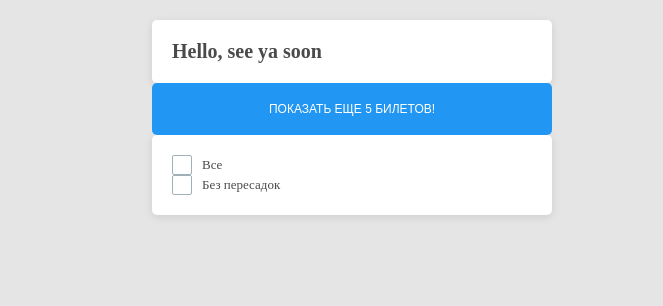
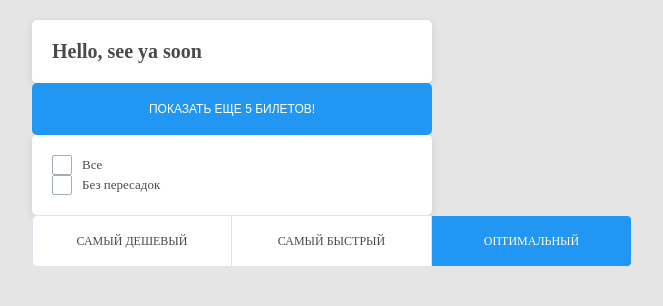
Before and after one commit to yurimikushov/airline-tickets, a React (Create React App) app: page / in a window 1280 px wide. Shown: the top 306 px of the page, without its empty margins (308-971 px from the left). Built offline with nearby package versions, Linux system fonts and the light colour scheme.

Commit message:
feat: add `Tabs` component

```diff
--- a/package.json
+++ b/package.json
@@ -10,6 +10,7 @@
   },
   "dependencies": {
     "classnames": "^2.3.1",
+    "nanoid": "^3.1.23",
     "react": "^17.0.2",
     "react-dom": "^17.0.2"
   },
--- a/src/App.tsx
+++ b/src/App.tsx
@@ -1,12 +1,25 @@
 import { useState } from 'react'
-import { Button, Card, Checkbox } from './components'
+import { Button, Card, Checkbox, Tabs } from './components'
 import './App.css'
 
 const App = () => {
   const [checked, setChecked] = useState<boolean>(false)
+  const [tabs, setTabs] = useState([
+    { title: 'Самый дешевый', checked: false },
+    { title: 'Самый быстрый', checked: false },
+    { title: 'Оптимальный', checked: true },
+  ])
+
+  const onSwitchHandler = (title: string) =>
+    setTabs((tabs) =>
+      tabs.map((tab) => {
+        tab.checked = tab.title === title
+        return tab
+      })
+    )
 
   return (
-    <div style={{ padding: '20px', maxWidth: '400px', margin: '0 auto' }}>
+    <div style={{ padding: '20px 0', maxWidth: '600px', margin: '0 auto' }}>
       <Card style={{ width: '400px', padding: '20px' }}>
         <div className='greeting'>Hello, see ya soon</div>
       </Card>
@@ -29,6 +42,7 @@ const App = () => {
           }}
         />
       </Card>
+      <Tabs tabs={tabs} onSwitch={onSwitchHandler} />
     </div>
   )
 }
--- /dev/null
+++ b/src/components/Tabs/Tab/Tab.css
@@ -0,0 +1,57 @@
+.tab {
+  width: 100%;
+}
+
+.tab input {
+  position: absolute;
+
+  width: 0;
+  height: 0;
+}
+
+.tab label {
+  display: flex;
+  align-items: center;
+  justify-content: center;
+
+  height: 100%;
+
+  padding: 0.9375rem;
+
+  transition: background-color 0.2s;
+
+  text-align: center;
+
+  text-transform: uppercase;
+
+  color: var(--color-black);
+
+  border: solid var(--color-gray-2);
+  border-width: 1px 1px 1px 0;
+  background-color: var(--color-white);
+
+  font-size: 0.75rem;
+  line-height: 1.25rem;
+}
+
+.tab label:hover {
+  background-color: var(--color-white-hover);
+}
+
+.tab:first-child label {
+  border-width: 1px;
+  border-radius: 5px 0 0 5px;
+}
+
+.tab:last-child label {
+  border-radius: 0 5px 5px 0;
+}
+
+.tab input:checked + label {
+  color: var(--color-white);
+  background-color: var(--color-primary);
+}
+
+.tab input:checked + label:hover {
+  background-color: var(--color-primary-hover);
+}
--- /dev/null
+++ b/src/components/Tabs/Tab/Tab.tsx
@@ -0,0 +1,23 @@
+import { useMemo } from 'react'
+import { nanoid } from 'nanoid'
+import { TabProps } from './Tab.props'
+import './Tab.css'
+
+const Tab = ({ title, checked, onSwitch }: TabProps) => {
+  const id = useMemo(nanoid, [])
+
+  return (
+    <div className='tab'>
+      <input
+        id={id}
+        type='radio'
+        value={title}
+        checked={checked}
+        onChange={onSwitch}
+      />
+      <label htmlFor={id}>{title}</label>
+    </div>
+  )
+}
+
+export { Tab }
--- /dev/null
+++ b/src/components/Tabs/Tabs.css
@@ -0,0 +1,4 @@
+.tabs {
+  display: flex;
+  flex: 33%;
+}
--- /dev/null
+++ b/src/components/Tabs/Tabs.tsx
@@ -0,0 +1,19 @@
+import cn from 'classnames'
+import { Tab } from './Tab/Tab'
+import { TabsProps } from './Tabs.props'
+import './Tabs.css'
+
+const Tabs = ({ className, tabs, onSwitch, ...props }: TabsProps) => (
+  <div className={cn(className, 'tabs')} {...props}>
+    {tabs.map(({ title, checked }) => (
+      <Tab
+        key={title}
+        title={title}
+        checked={checked}
+        onSwitch={() => onSwitch(title)}
+      />
+    ))}
+  </div>
+)
+
+export { Tabs }
--- a/src/components/index.ts
+++ b/src/components/index.ts
@@ -1,3 +1,4 @@
 export { Card } from './Card/Card'
 export { Button } from './Button/Button'
 export { Checkbox } from './Checkbox/Checkbox'
+export { Tabs } from './Tabs/Tabs'
```
Also changed, not shown: src/components/Tabs/Tab/Tab.props.ts (added, +9 -0 lines), src/components/Tabs/Tabs.props.ts (added, +13 -0 lines), 1 other file (tests, documents, lock files or other folders).
